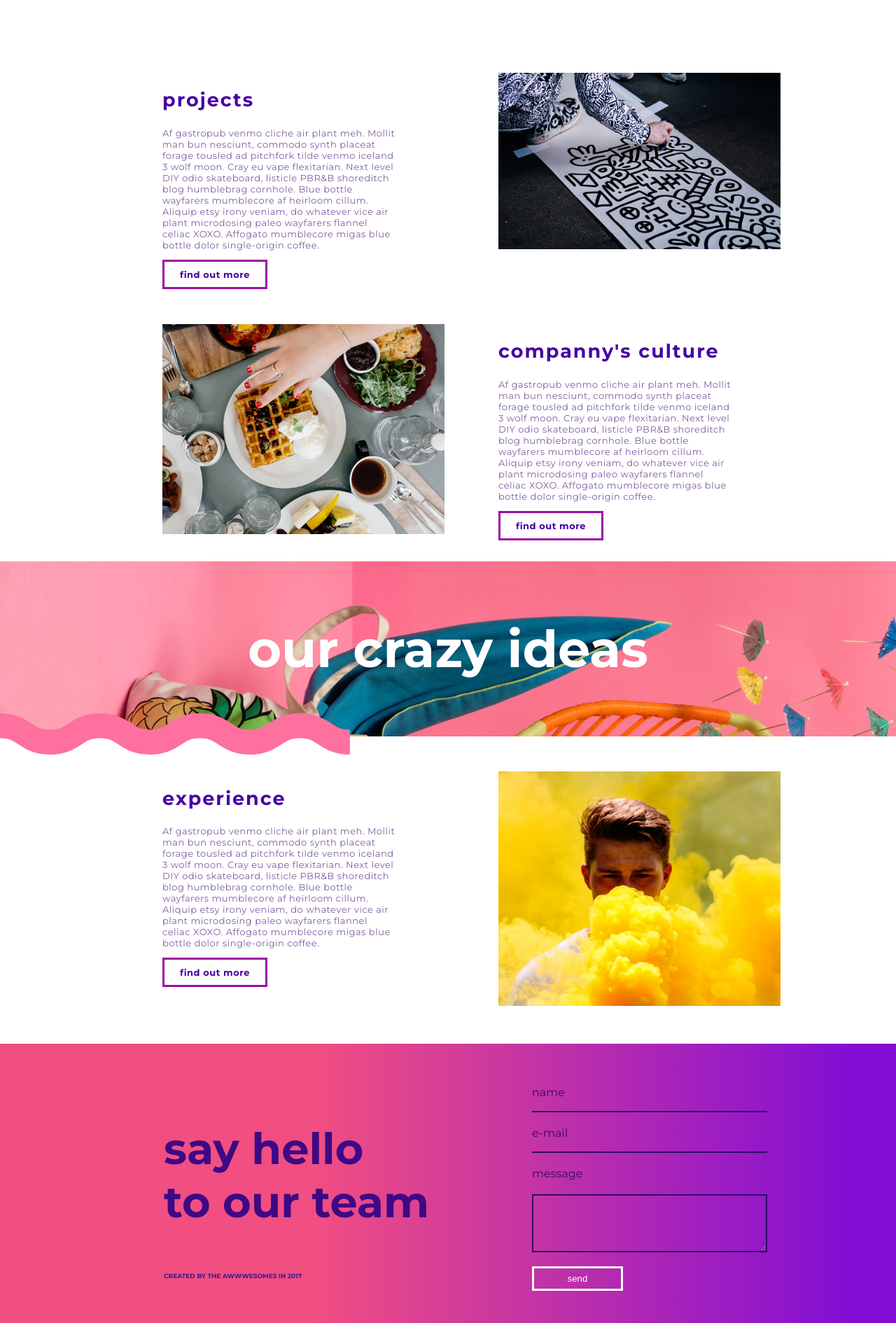
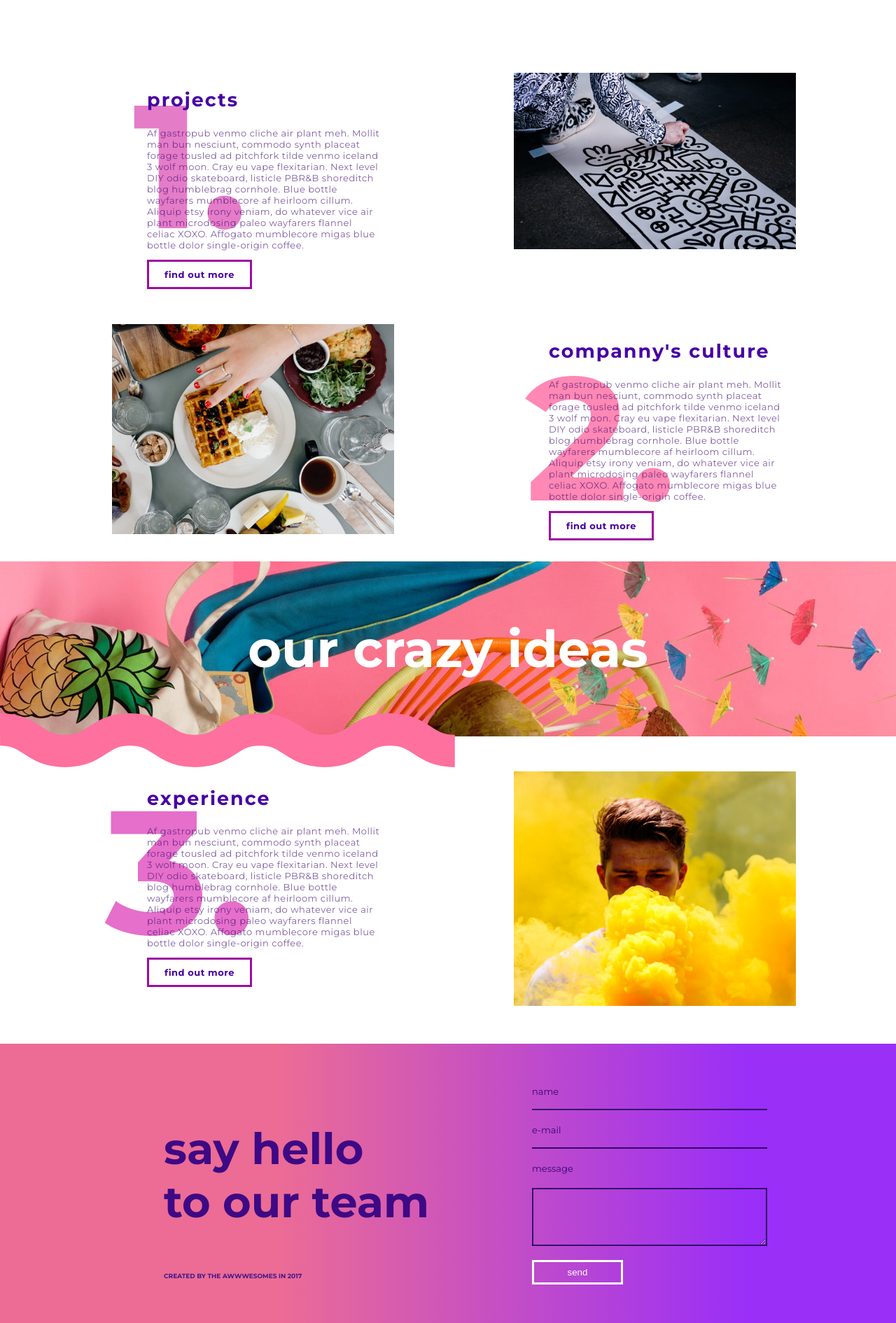
Before and after one commit to Wiktoria-Krupa/WeCreate, a plain HTML site: page index.html in a window 1280 px wide. Shown: the part 427-2317 px from the top of the page at 70% size. Drawn offline with Linux system fonts and the light colour scheme.

Commit message:
added pseudo elements

```diff
--- a/styles/style.css
+++ b/styles/style.css
@@ -87,20 +87,21 @@ h1 {
 }
 
 .about-section {
-  background: rgb(241, 78, 130);
+  background: rgb(236, 108, 149);
   background: linear-gradient(
     90deg,
-    rgba(241, 78, 130, 1) 35%,
-    rgba(130, 14, 213, 1) 95%
+    rgba(236, 108, 149, 1) 31%,
+    rgba(154, 47, 247, 1) 83%
   );
+
   position: relative;
 }
 .nav-section {
-  background: rgb(241, 78, 130);
+  background: rgb(236, 108, 149);
   background: linear-gradient(
     90deg,
-    rgba(241, 78, 130, 1) 35%,
-    rgba(130, 14, 213, 1) 95%
+    rgba(236, 108, 149, 1) 31%,
+    rgba(154, 47, 247, 1) 83%
   );
 }
 
@@ -152,7 +153,7 @@ h2 {
 .projects-section .container {
   display: flex;
   flex-direction: row;
-  justify-content: space-around;
+  justify-content: space-between;
 }
 
 .projects-section .projects-content {
@@ -164,6 +165,22 @@ h2 {
   flex-basis: 35%;
   margin: 50px;
 }
+
+.projects-section {
+  position: relative;
+}
+
+.projects-section::after {
+  position: absolute;
+  content: "1.";
+  font-size: 250px;
+  left: 190px;
+  font-weight: 700;
+  top: 30px;
+  color: #d429a59c;
+  z-index: -1;
+}
+
 .projects-section p {
   color: #3c0770a6;
   letter-spacing: 0.5px;
@@ -185,7 +202,7 @@ h2 {
 .team-section .container {
   display: flex;
   flex-direction: row-reverse;
-  justify-content: space-around;
+  justify-content: space-between;
 }
 
 .team-section .team-content {
@@ -194,6 +211,21 @@ h2 {
 
 .team-section .team-img {
   flex-basis: 35%;
+}
+
+.team-section {
+  position: relative;
+}
+
+.team-section::after {
+  position: absolute;
+  content: "2.";
+  font-size: 250px;
+  left: 750px;
+  font-weight: 700;
+  top: 10px;
+  color: #ff3c859c;
+  z-index: -1;
 }
 
 .team-section p {
@@ -229,12 +261,14 @@ h3 {
   display: flex;
   align-items: center;
   position: relative;
+  background-position-y: -90px;
+  background-position-x: -170px;
 }
 
 .quote-section::before {
   content: "";
   background-image: url(/wecreate-assets/img/wave-bottom.svg);
-  width: 500px;
+  width: 650px;
   background-repeat: no-repeat;
   position: absolute;
   height: 150px;
@@ -245,7 +279,7 @@ h3 {
 .mission-section .container {
   display: flex;
   flex-direction: row;
-  justify-content: space-around;
+  justify-content: space-between;
 }
 
 .mission-section .mission-content {
@@ -255,6 +289,19 @@ h3 {
 .mission-section .mission-img {
   flex-basis: 35%;
   margin: 50px;
+}
+.mission-section {
+  position: relative;
+}
+.mission-section::after {
+  position: absolute;
+  content: "3.";
+  font-size: 250px;
+  left: 150px;
+  font-weight: 700;
+  top: 40px;
+  color: #d514a89c;
+  z-index: -1;
 }
 
 .mission-section p {
@@ -278,8 +325,12 @@ h3 {
 }
 
 .contact-section {
-  background: rgb(241, 78, 130);
-  background: linear-gradient(90deg, rgba(241, 78, 130, 1) 35%, #820ed5 95%);
+  background: rgb(236, 108, 149);
+  background: linear-gradient(
+    90deg,
+    rgba(236, 108, 149, 1) 31%,
+    rgba(154, 47, 247, 1) 83%
+  );
 }
 
 .contact-section .container {
@@ -312,6 +363,7 @@ h4 {
 
 .contact-form label {
   color: #33086a;
+  font-size: small;
 }
 
 .contact-form input {
@@ -403,10 +455,10 @@ h4 {
 
 @media screen and (max-width: 576px) {
   .about-section {
-    background: rgb(241, 78, 130);
+    background: #ec6c95;
   }
   .nav-section {
-    background: rgb(241, 78, 130);
+    background: #ec6c95;
   }
   .about-section::after {
     width: 300px;
```
